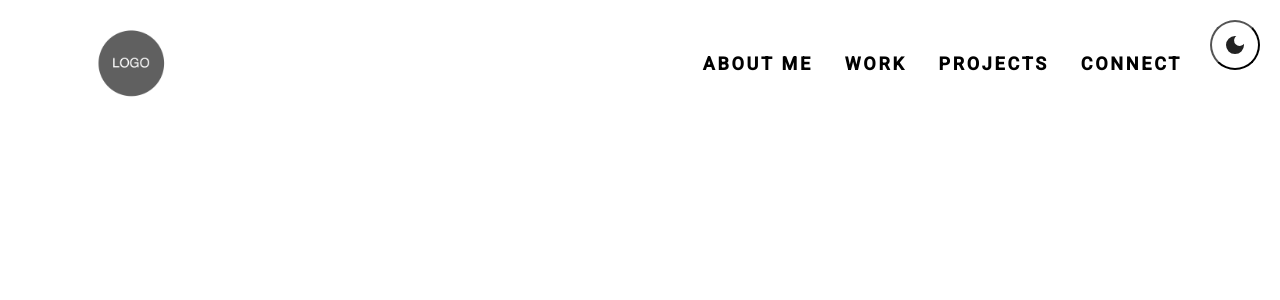
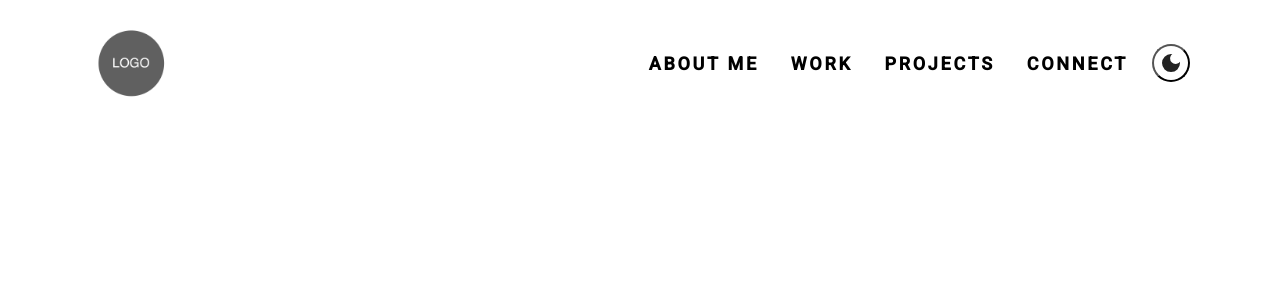
Before and after one commit to Diogoapedro/Portfolio, an Angular app: page /home in a window 1280 px wide. Shown: the top 300 px of the page. Built offline with nearby package versions, Linux system fonts and the light colour scheme.

Commit message:
Toggle button corrected

```diff
--- a/angular.json
+++ b/angular.json
@@ -97,5 +97,8 @@
         }
       }
     }
+  },
+  "cli": {
+    "analytics": false
   }
 }
--- a/src/app/components/navbar/navbar.component.css
+++ b/src/app/components/navbar/navbar.component.css
@@ -94,31 +94,28 @@
 
 
 #theme-switch {
-    height: 50px;
-    width: 50px;
-    padding: 0;
+    height: fit-content;
+    padding: 5px;
     border-radius: 50%;
     background-color: var(--bkg-color);
     display: flex;
     justify-content: center;
     align-items: center;
-    position: fixed;
-    top: 20px;
-    right: 20px;
 }
 
-#theme-switch svg{
+#theme-switch svg {
     fill: var(--text-color)
 }
 
-#theme-switch svg:last-child{
+
+#theme-switch svg:last-child {
     display: none;
 }
 
-.dark-theme #theme-switch svg:first-child{
+#theme-switch.dark svg:first-child {
     display: none;
 }
 
-.dark-theme #theme-switch svg:last-child{
+#theme-switch.dark svg:last-child {
     display: block;
 }
--- a/src/app/components/navbar/navbar.component.html
+++ b/src/app/components/navbar/navbar.component.html
@@ -31,13 +31,14 @@
             <a class="nav-link hover-underline-animation active" href="/connect">Connect</a>
           </li>
         </ul>
-      </div>
-
-      <div>
-        <button id="theme-switch">
+        <button id="theme-switch" class="mx-2">
           <svg xmlns="http://www.w3.org/2000/svg" height="24px" viewBox="0 -960 960 960" width="24px" fill="#e3e3e3"><path d="M480-120q-150 0-255-105T120-480q0-150 105-255t255-105q14 0 27.5 1t26.5 3q-41 29-65.5 75.5T444-660q0 90 63 153t153 63q55 0 101-24.5t75-65.5q2 13 3 26.5t1 27.5q0 150-105 255T480-120Z"/></svg>
           <svg xmlns="http://www.w3.org/2000/svg" height="24px" viewBox="0 -960 960 960" width="24px" fill="#e3e3e3"><path d="M480-280q-83 0-141.5-58.5T280-480q0-83 58.5-141.5T480-680q83 0 141.5 58.5T680-480q0 83-58.5 141.5T480-280ZM200-440H40v-80h160v80Zm720 0H760v-80h160v80ZM440-760v-160h80v160h-80Zm0 720v-160h80v160h-80ZM256-650l-101-97 57-59 96 100-52 56Zm492 496-97-101 53-55 101 97-57 59Zm-98-550 97-101 59 57-100 96-56-52ZM154-212l101-97 55 53-97 101-59-57Z"/></svg>
         </button>
       </div>
+
+      <div>
+
+      </div>
     </div>
   </nav>
--- a/src/app/components/navbar/navbar.component.ts
+++ b/src/app/components/navbar/navbar.component.ts
@@ -9,13 +9,15 @@ import { Component } from '@angular/core';
 export class NavbarComponent {
 
   toggled: boolean = false;
-  darkmode: boolean = false
+  themeSwitch: HTMLElement | undefined;
 
 
   ngOnInit() {
     const prefersDarkScheme = window.matchMedia("(prefers-color-scheme: dark)");
     document.body.classList.toggle('dark-theme', prefersDarkScheme.matches);
-    this.darkmode = prefersDarkScheme.matches
+    this.themeSwitch = document.getElementById('theme-switch')!;
+    console.log(this.themeSwitch.childNodes[0])
+    prefersDarkScheme.matches ? this.themeSwitch!.classList.add('dark') : this.themeSwitch!.classList.remove('dark')
 
     document.querySelectorAll(".nav-link").forEach(link => {
       if(window.location.href.includes(link.attributes.getNamedItem("href")?.value!)) {
@@ -26,7 +28,6 @@ export class NavbarComponent {
 
   ngAfterViewInit() {
     const navEl = document.getElementById('navbar')
-    const themeSwitch = document.getElementById('theme-switch')
 
     window.addEventListener("click", () => {
       this.toggleDarkTheme()
@@ -65,7 +66,9 @@ export class NavbarComponent {
 
   toggleDarkTheme(): void {
     document.body.classList.toggle('dark-theme');
-    console.log("Color change")
+    this.themeSwitch!.classList.toggle('dark');
+    this.themeSwitch?.childNodes[0];
+    console.log("Color change");
   }
 
 }
```
